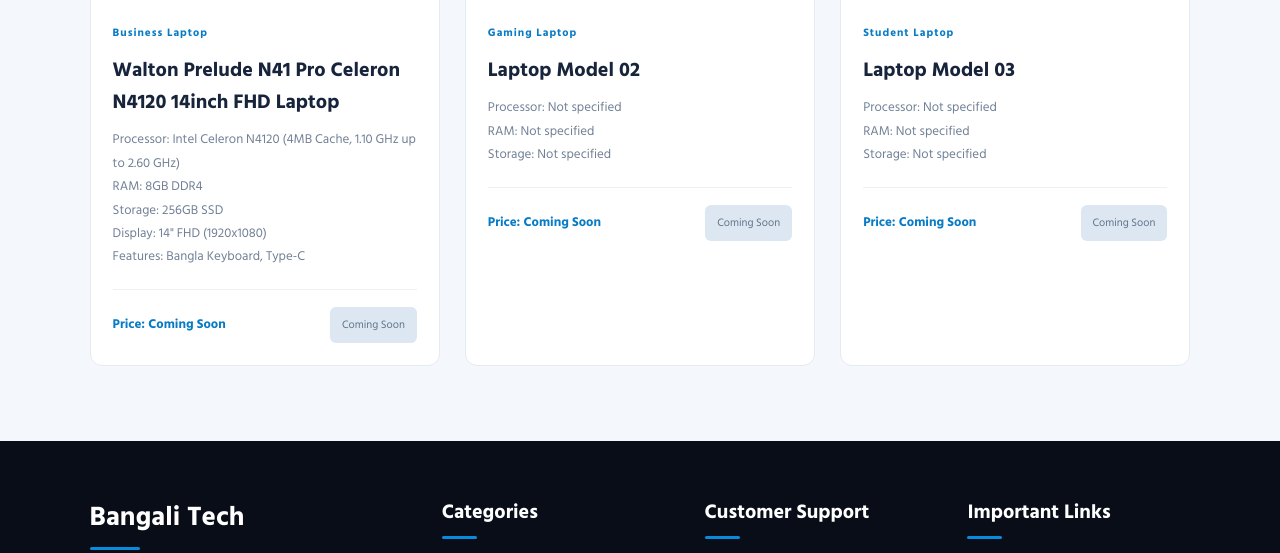
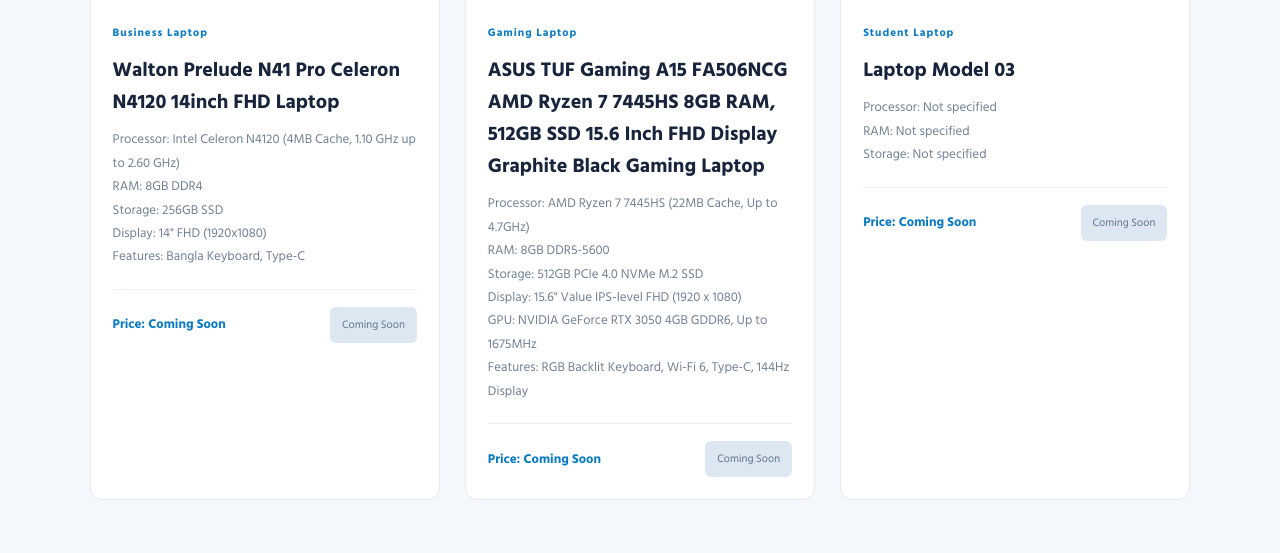
Before and after one commit to bangali-tech/laptops, a plain HTML site: page index.html in a window 1280 px wide. Shown: the part 362-915 px from the top of the page. Drawn offline with Linux system fonts and the light colour scheme.

Commit message:
Revise product info for ASUS TUF Gaming Laptop
Updated product details for ASUS TUF Gaming A15.

```diff
--- a/index.html
+++ b/index.html
@@ -83,12 +83,15 @@
                 <div class="product-info">
                     <span class="category">Gaming Laptop</span>
 
-                    <h2>Laptop Model 02</h2>
+                    <h2>ASUS TUF Gaming A15 FA506NCG AMD Ryzen 7 7445HS 8GB RAM, 512GB SSD 15.6 Inch FHD Display Graphite Black Gaming Laptop</h2>
 
                     <p class="specs">
-                        Processor: Not specified<br>
-                        RAM: Not specified<br>
-                        Storage: Not specified
+                        Processor: AMD Ryzen 7 7445HS (22MB Cache, Up to 4.7GHz)<br>
+                        RAM: 8GB DDR5-5600<br>
+                        Storage: 512GB PCIe 4.0 NVMe M.2 SSD<br>
+                        Display: 15.6" Value IPS-level FHD (1920 x 1080)<br>
+                        GPU: NVIDIA GeForce RTX 3050 4GB GDDR6, Up to 1675MHz<br>
+                        Features: RGB Backlit Keyboard, Wi-Fi 6, Type-C, 144Hz Display<br>
                     </p>
 
                     <div class="product-bottom">
```
